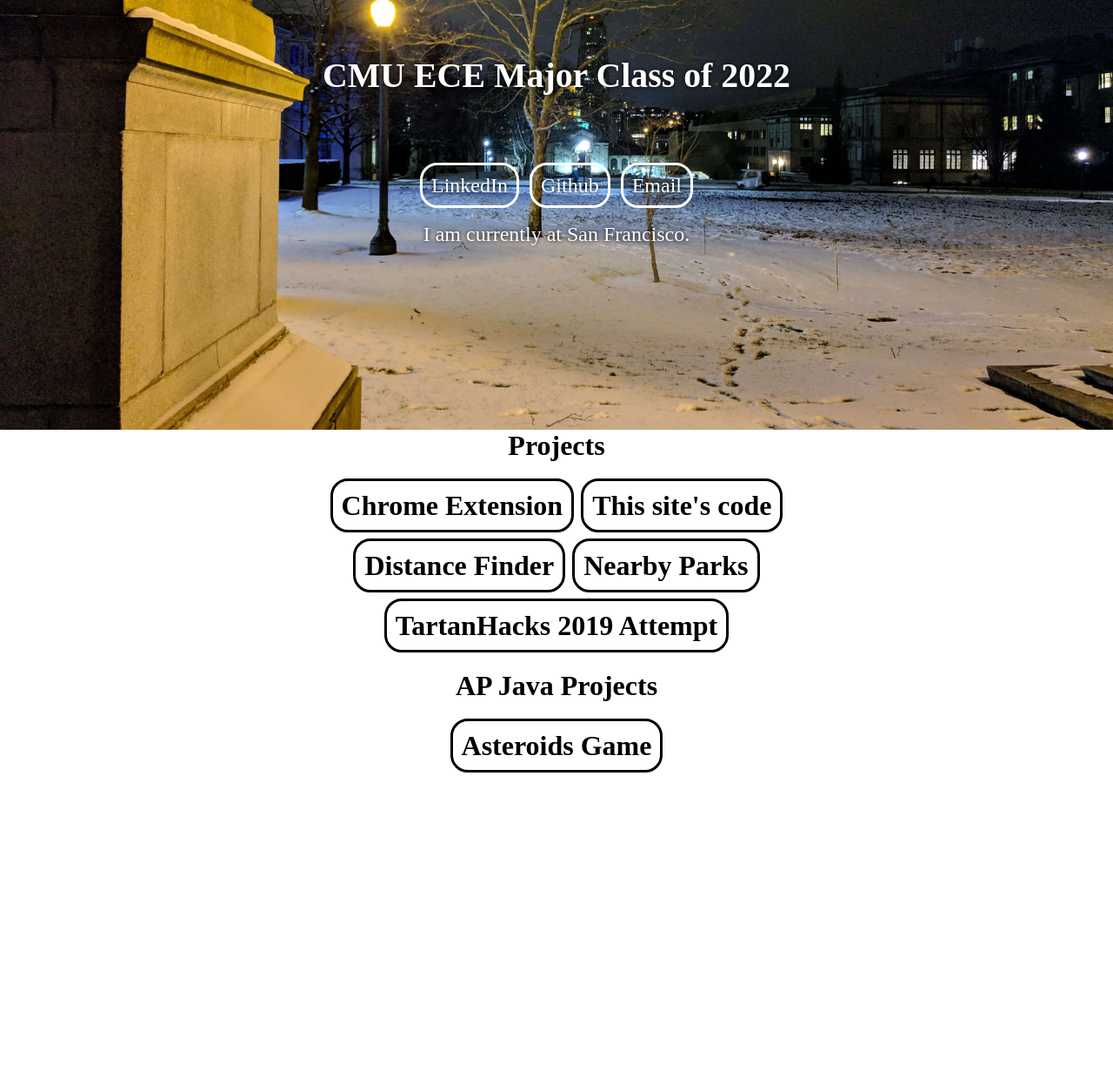
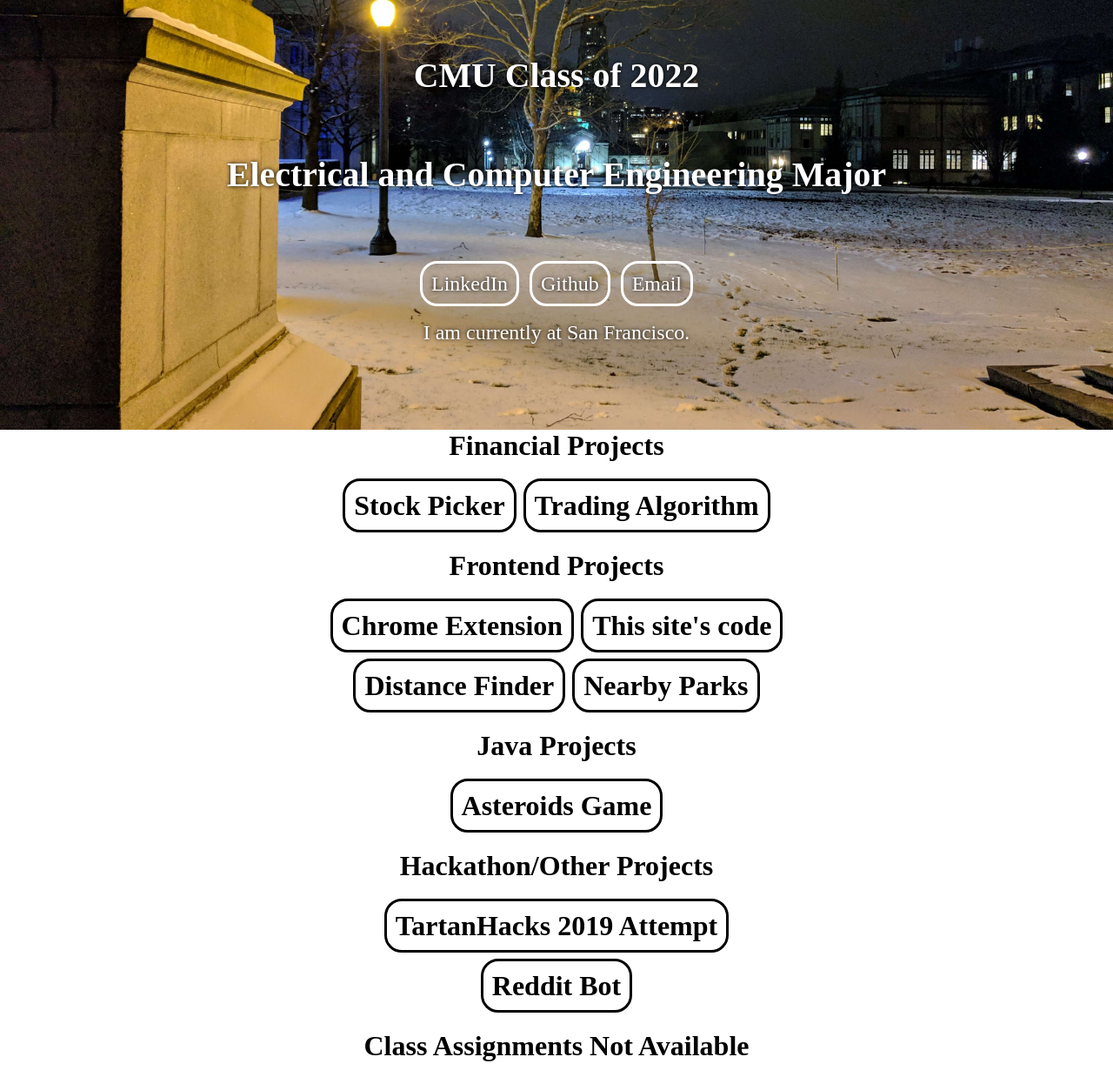
Before and after one commit to ngoraymond/Proto-Page, a plain HTML site: page index.html in a window 1280 px wide. Shown: the part 182-1420 px from the top of the page at 87% size. Before the commit the page ends 1186 px from the top, so only its background shows below. Drawn offline with nearby package versions, Linux system fonts and the light colour scheme.

Commit message:
more links

```diff
--- a/index.html
+++ b/index.html
@@ -19,13 +19,15 @@
 <body>
     <header class="main-header" role="banner" id="topHeader">
         <img src="icons/favicon-32x32.png" alt="personal logo" id="icona" onclick="window.location.href = 'index.html'">
-        <b onclick="window.location.href='contactinfo.html'" class="menu">Contact Me</b>
+        <b onclick="window.location.href='contactinfo.html'" class="menu">Bonus</b>
+
         <l1 id="clock" class="menu"></l1>
     </header>
     <section class="heroImage">
         <div id="Intro" class="hero-text">
             <h1>Raymond Ngo</h1>
-            <h5>CMU ECE Major Class of 2022</h5>
+            <h5>CMU Class of 2022</h5>
+            <h5>Electrical and Computer Engineering Major</h5>
             <a href="https://linkedin.com/in/rngo" class="btn" target="_blank">LinkedIn</a>
             <a href="https://github.com/ngoraymond" class="btn" target="_blank">Github</a>
             <a href="mailto:ngoraymond4@gmail.com" class="btn" target="_blank">Email</a>
@@ -33,19 +35,29 @@
         </div>
     </section>
     <main class="proj">
-      <h>Projects</h>
+      <h>Financial Projects</h>
+      <div>
+        <p><a href="https://github.com/ngoraymond/StockPicker" class="botlinks" target="_blank">Stock Picker</a>
+        <a href="https://github.com/ngoraymond/TradingProject" class="botlinks" target="_blank">Trading Algorithm</a></p>
+      </div>
+      <h>Frontend Projects</h>
       <div>
         <p><a href="https://github.com/ngoraymond/Word-Extension" class="botlinks" target="_blank">Chrome Extension</a>
         <a href="https://github.com/ngoraymond/Proto-Page" class="botlinks" target="_blank">This site's code</a></p>
         <p><a href="https://ngoraymond.github.io/Distance-Between/" class="botlinks" target="_blank">Distance Finder</a>
         <a href="https://github.com/ngoraymond/Location" class="botlinks" target="_blank">Nearby Parks</a></p>
-        <p><a href="https://github.com/ngoraymond/TartanHacks-2019" class="botlinks" target="_blank">TartanHacks 2019 Attempt</a></p>
       </div>
-      <h>AP Java Projects</h>
+      <h>Java Projects</h>
       <div>
         <p><a href="https://ngoraymond.github.io/AsteroidsGame/" class="botlinks" target="_blank">Asteroids Game</a>
         </p>
       </div>
+      <h>Hackathon/Other Projects</h>
+      <div>
+        <p><a href="https://github.com/ngoraymond/TartanHacks-2019" class="botlinks" target="_blank">TartanHacks 2019 Attempt</a></p>
+        <p><a href="https://github.com/ngoraymond/RedditHerokuBot" class = "botlinks" target="_blank">Reddit Bot</a></p>
+      </div>
+      <h>Class Assignments Not Available</h>
     </main>
     <script src="upup.min.js"></script>
     <script>
--- a/styles.css
+++ b/styles.css
@@ -1,7 +1,7 @@
 body {
     margin: 0px;
     margin-bottom: 10%;
-    background: rgb(255, 255, 255);
+    background: rgb(255,255,255);
     font-family: "sans-serif";
     color: rgb(0, 0, 0);
 }
```
Also changed, not shown: contactinfo.html (+1 -1 lines).
